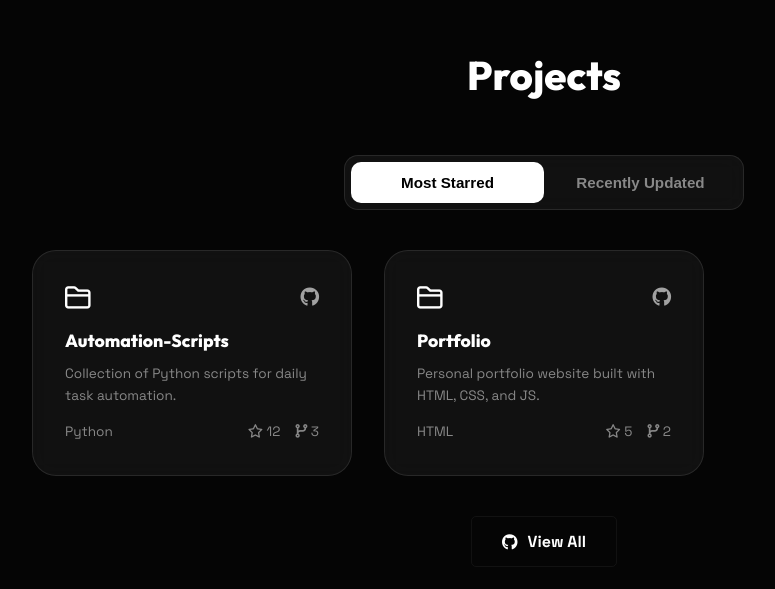
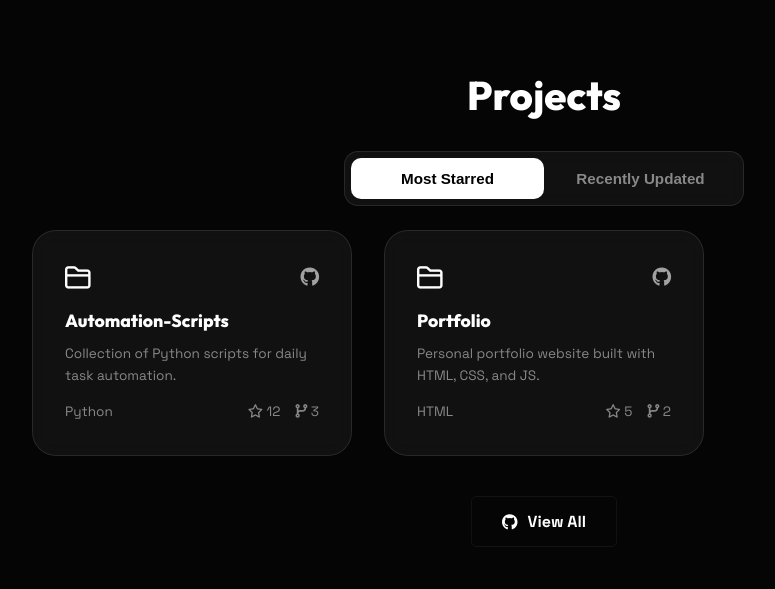
Before and after one commit to efekrbas/website, a Next.js app: page / in a window 1280 px wide. Shown: the part 4950-5539 px from the top of the page, without its empty margins (96-871 px from the left). Built offline with nearby package versions, Linux system fonts and the light colour scheme; no server answers.

Commit message:
Optimize scroll offsets and vertical margins for laptop view

```diff
--- a/src/components/Header.tsx
+++ b/src/components/Header.tsx
@@ -56,7 +56,12 @@ const Header = () => {
         const element = document.getElementById(id);
         if (element) {
             // CSS'te section padding-top 80px olduğu için offsetTop tam olarak header'ın bittiği yere denk gelir
-            const targetPosition = element.offsetTop;
+            let targetPosition = element.offsetTop;
+
+            // Laptop ekranlarında başlığın üstündeki boşluğu azaltıp içeriği daha iyi göstermek için ofset ekliyoruz
+            if (['live-status', 'experience', 'projects'].includes(id) && window.innerWidth > 1024) {
+                targetPosition += 60; // 60px daha aşağı kaydırır
+            }
 
             // Zaten o hizada mıyız? (10px tolerans)
             if (Math.abs(window.scrollY - targetPosition) < 10) {
--- a/src/index.css
+++ b/src/index.css
@@ -1029,10 +1029,14 @@ footer {
 }
 
 /* Segmented Control */
+#projects .section-title {
+    margin-bottom: 24px;
+}
+
 .filter-container {
     display: flex;
     justify-content: center;
-    margin-bottom: 40px;
+    margin-bottom: 24px;
 }
 
 .segmented-control {
```
